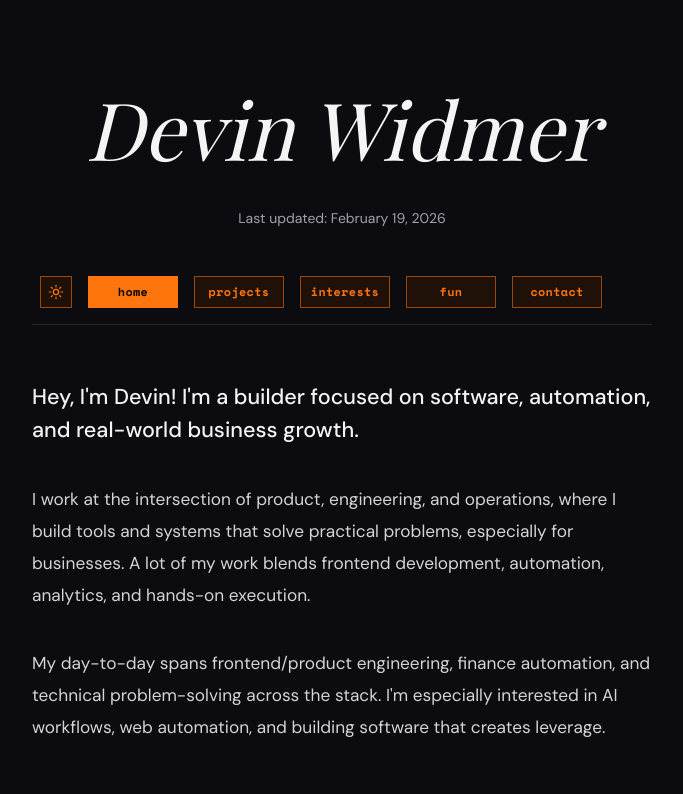
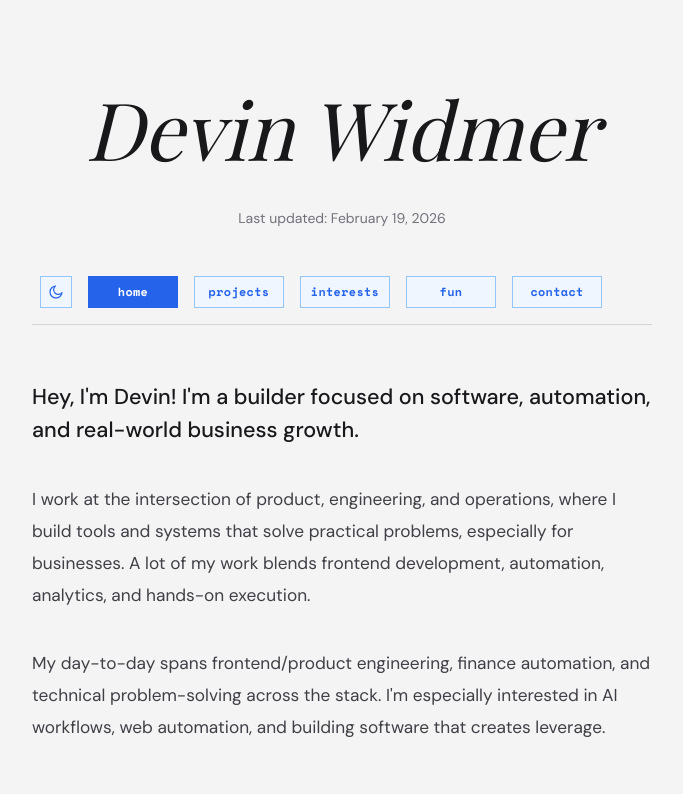
Before and after one commit to devinWWW/portfolio-site, a React (Vite) app: page / in a window 1280 px wide. Shown: the top 794 px of the page, without its empty margins (298-981 px from the left). Built offline with nearby package versions, Linux system fonts and the light colour scheme; no server answers; a web font is replaced by a local one.

Commit message:
Default light mode

```diff
--- a/src/App.tsx
+++ b/src/App.tsx
@@ -59,10 +59,10 @@ function App() {
   const location = useLocation()
   const [isDarkMode, setIsDarkMode] = useState(() => {
     const savedPreference = localStorage.getItem('theme')
-    if (savedPreference === 'light') {
-      return false
+    if (savedPreference === 'dark') {
+      return true
     }
-    return true
+    return false
   })
   const [pageViews, setPageViews] = useState(0)
   const [heartCount, setHeartCount] = useState(0)
```
